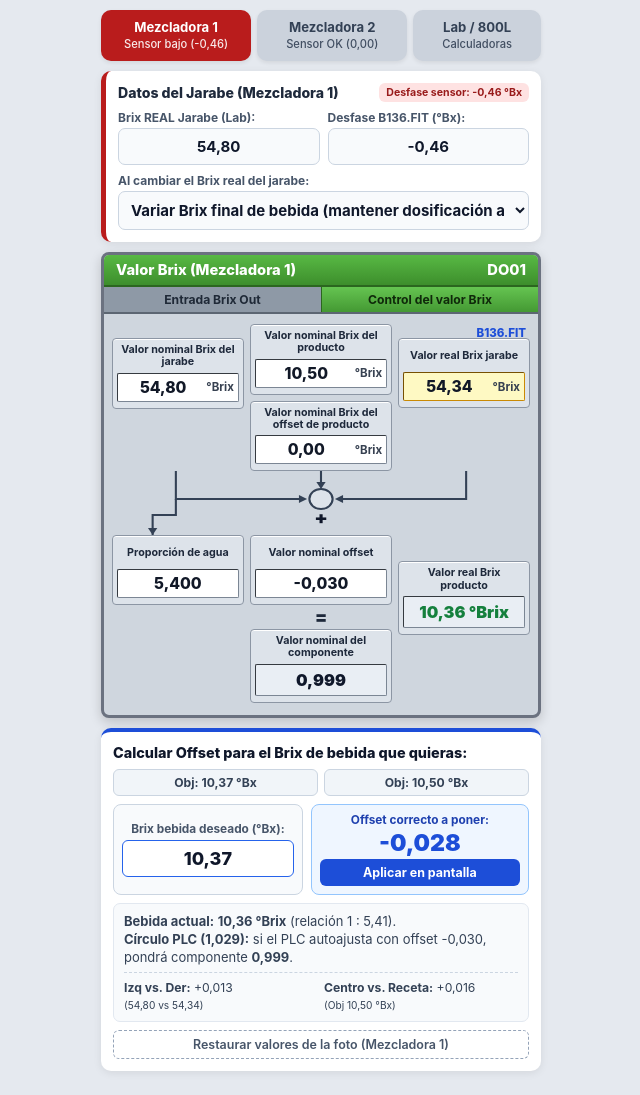
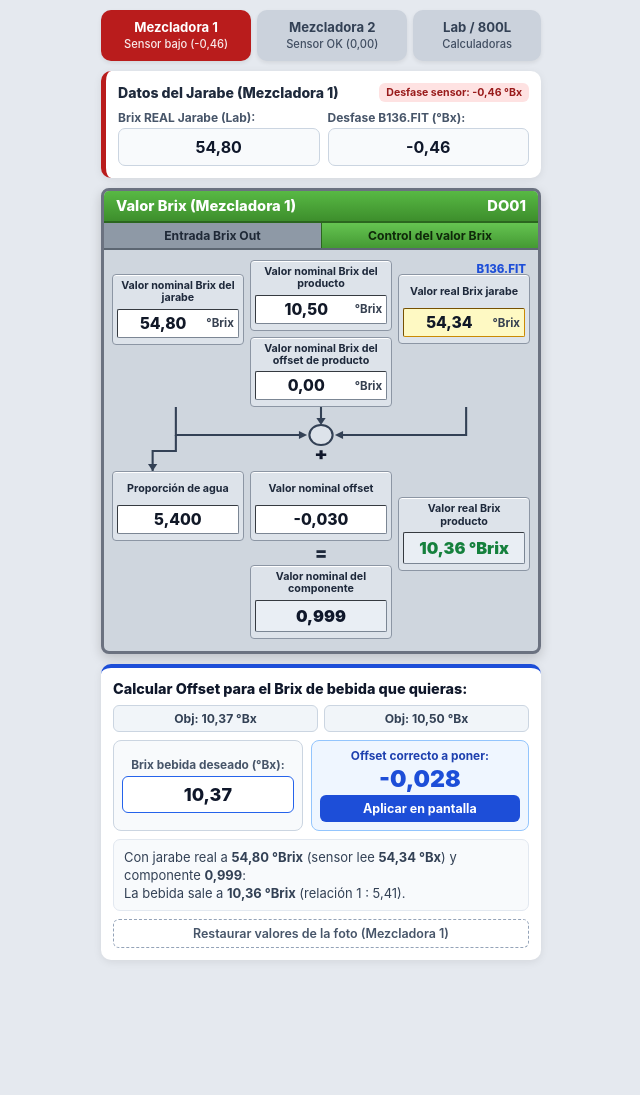
Before and after one commit to csc1987sfc/brix-bebida, a plain HTML site: page index.html in a window 1280 px wide. Shown: the whole page, without its empty margins (319-959 px from the left). After the commit the page ends 984 px from the top, so only its background shows below. Drawn offline with Linux system fonts and the light colour scheme.

Commit message:
Actualizar index.html

```diff
--- a/index.html
+++ b/index.html
@@ -148,19 +148,19 @@
             margin-bottom: 3px;
         }
 
-        .syrup-field input, .syrup-field select {
+        .syrup-field input {
             width: 100%;
             padding: 8px;
             border: 1.5px solid #cbd5e1;
             border-radius: 7px;
-            font-size: 15px;
+            font-size: 16px;
             font-weight: 700;
             text-align: center;
             background: #f8fafc;
             color: #0f172a;
         }
 
-        .syrup-field input:focus, .syrup-field select:focus {
+        .syrup-field input:focus {
             outline: none;
             border-color: #2563eb;
             background: #fff;
@@ -471,16 +471,6 @@
             line-height: 1.4;
         }
 
-        .breakdown-grid {
-            display: grid;
-            grid-template-columns: 1fr 1fr;
-            gap: 6px;
-            margin-top: 6px;
-            padding-top: 6px;
-            border-top: 1px dashed #cbd5e1;
-            font-size: 0.94em;
-        }
-
         .reset-link {
             display: block;
             width: 100%;
@@ -556,13 +546,6 @@
                 <div class="syrup-field">
                     <label for="m1-desfase">Desfase B136.FIT (°Bx):</label>
                     <input type="text" id="m1-desfase" inputmode="decimal" value="-0,46" oninput="onDesfaseInput(1)">
-                </div>
-                <div class="syrup-field" style="grid-column: span 2;">
-                    <label for="m1-modo">Al cambiar el Brix real del jarabe:</label>
-                    <select id="m1-modo" onchange="calcularMezcladora(1)">
-                        <option value="directo" selected>Variar Brix final de bebida (mantener dosificación actual)</option>
-                        <option value="auto">Lazo automático PLC (corregir componente y mantener bebida)</option>
-                    </select>
                 </div>
             </div>
         </div>
@@ -712,13 +695,6 @@
                 <div class="syrup-field">
                     <label for="m2-desfase">Desfase Medidor (°Bx):</label>
                     <input type="text" id="m2-desfase" inputmode="decimal" value="0,00" oninput="onDesfaseInput(2)">
-                </div>
-                <div class="syrup-field" style="grid-column: span 2;">
-                    <label for="m2-modo">Al cambiar el Brix real del jarabe:</label>
-                    <select id="m2-modo" onchange="calcularMezcladora(2)">
-                        <option value="directo" selected>Variar Brix final de bebida (mantener dosificación actual)</option>
-                        <option value="auto">Lazo automático PLC (corregir componente y mantener bebida)</option>
-                    </select>
                 </div>
             </div>
         </div>
@@ -915,7 +891,6 @@
     </div>
 
     <script>
-        // Guarda el componente actual de cada mezcladora para poder simular el impacto directo del jarabe
         const componenteActual = { 1: null, 2: null };
         const ultimoOffsetCalculado = { 1: 0, 2: 0 };
 
@@ -954,23 +929,18 @@
             return 0.9982 + 0.003855 * brix + 0.0000159 * brix * brix;
         }
 
-        /* CUANDO EL USUARIO CAMBIA PARÁMETROS EN LA PANTALLA HMI */
+        /* CUANDO SE CAMBIA OFFSET, AGUA O CONSIGNAS EN LA PANTALLA */
         function onHmiParamInput(m) {
-            componenteActual[m] = null; // Fuerza a recalcular el componente con los nuevos datos de la pantalla
+            componenteActual[m] = null;
             calcularMezcladora(m);
         }
 
-        /* SINCRONIZACIÓN JARABE REAL <-> LECTOR SENSOR */
+        /* CUANDO SE CAMBIA EL BRIX REAL DEL JARABE -> ACTUALIZA SENSOR Y BRIX FINAL DE BEBIDA */
         function onLabJarabeInput(m) {
             const jarabeLab = parseNum(document.getElementById(`m${m}-jarabe-lab`).value);
             const desfase = parseNum(document.getElementById(`m${m}-desfase`).value);
             if (jarabeLab > 0) {
-                const lecturaSensor = jarabeLab + desfase;
-                document.getElementById(`m${m}-jarabe-sensor`).value = fmt(lecturaSensor, 2);
-            }
-            // Si está en modo "auto", dejamos que el componente se recalcule; si está en "directo", conservamos el componente actual
-            if (document.getElementById(`m${m}-modo`).value === 'auto') {
-                componenteActual[m] = null;
+                document.getElementById(`m${m}-jarabe-sensor`).value = fmt(jarabeLab + desfase, 2);
             }
             calcularMezcladora(m);
         }
@@ -989,60 +959,45 @@
             const lecturaSensor = parseNum(document.getElementById(`m${m}-jarabe-sensor`).value);
             const desfase = parseNum(document.getElementById(`m${m}-desfase`).value);
             if (lecturaSensor > 0) {
-                const jarabeLab = lecturaSensor - desfase;
-                document.getElementById(`m${m}-jarabe-lab`).value = fmt(jarabeLab, 2);
-            }
-            if (document.getElementById(`m${m}-modo`).value === 'auto') {
-                componenteActual[m] = null;
+                document.getElementById(`m${m}-jarabe-lab`).value = fmt(lecturaSensor - desfase, 2);
             }
             calcularMezcladora(m);
         }
 
-        /* CÁLCULO DEL LAZO DE CONTROL KRONES (DO01) */
+        /* CÁLCULO PRINCIPAL */
         function calcularMezcladora(m) {
-            const jarabeNom = parseNum(document.getElementById(`m${m}-jarabe-nom`).value);
             const jarabeLab = parseNum(document.getElementById(`m${m}-jarabe-lab`).value);
             const jarabeSensor = parseNum(document.getElementById(`m${m}-jarabe-sensor`).value);
             const prodNom = parseNum(document.getElementById(`m${m}-prod-nom`).value);
             const prodOffset = parseNum(document.getElementById(`m${m}-prod-offset`).value);
             const propAgua = parseNum(document.getElementById(`m${m}-agua`).value);
             const offsetNom = parseNum(document.getElementById(`m${m}-offset-nom`).value);
-            const modo = document.getElementById(`m${m}-modo`).value;
             const brixDeseado = parseNum(document.getElementById(`m${m}-brix-deseado`).value);
 
             const brixObjPLC = prodNom + prodOffset;
 
-            if (jarabeSensor <= brixObjPLC || jarabeNom <= brixObjPLC || brixObjPLC <= 0 || propAgua <= 0 || jarabeLab <= 0) {
+            if (jarabeSensor <= brixObjPLC || brixObjPLC <= 0 || propAgua <= 0 || jarabeLab <= 0) {
                 document.getElementById(`m${m}-componente`).innerText = '---';
                 document.getElementById(`m${m}-prod-real`).innerText = '---';
                 return;
             }
 
-            // 1. Ratio requerido con el jarabe NOMINAL (arriba izquierda)
-            const densNom = densidadJarabe(jarabeNom);
-            const ratioReceta = (densNom / 0.9982) * ((jarabeNom / brixObjPLC) - 1);
-
-            // 2. Ratio requerido con el jarabe leído por el sensor (arriba derecha)
+            // 1. Factor base calculado por el PLC según lo que lee su sensor de jarabe
             const densSensor = densidadJarabe(jarabeSensor);
             const ratioSensorPLC = (densSensor / 0.9982) * ((jarabeSensor / brixObjPLC) - 1);
+            const factorBasePLC = propAgua / ratioSensorPLC;
 
-            // 3. Desglose de los dos ajustes dentro del círculo central:
-            const ajusteProducto = (propAgua / ratioReceta) - 1;
-            const ajusteJarabe = (propAgua / ratioSensorPLC) - (propAgua / ratioReceta);
-            const factorBasePLC = 1 + ajusteProducto + ajusteJarabe;
-
-            // 4. Valor nominal del componente
-            if (componenteActual[m] === null || modo === 'auto') {
+            // 2. Si se acaba de abrir o se tocó el offset/agua, actualizamos el componente con el offset puesto
+            if (componenteActual[m] === null) {
                 componenteActual[m] = factorBasePLC + offsetNom;
             }
             const componente = componenteActual[m];
 
-            // 5. Brix real del producto terminado usando el JARABE REAL (laboratorio) y el componente actual
+            // 3. Brix real del producto terminado con el jarabe real y el componente actual
             const ratioRealAgua = propAgua / componente;
             const densReal = densidadJarabe(jarabeLab);
             const prodReal = (densReal * jarabeLab) / (densReal + ratioRealAgua * 0.9982);
 
-            // Actualizar casillas HMI
             document.getElementById(`m${m}-componente`).innerText = fmt(componente, 3);
             const prodEl = document.getElementById(`m${m}-prod-real`);
             prodEl.innerText = fmt(prodReal, 2) + ' °Brix';
@@ -1053,7 +1008,7 @@
                 prodEl.className = 'hmi-output-val prod-status-bad';
             }
 
-            // 6. Calcular el offset exacto necesario para el Brix deseado por el usuario
+            // 4. Calcular el offset exacto necesario para el Brix de bebida deseado
             if (brixDeseado > 0 && jarabeLab > brixDeseado) {
                 const offsetCalc = calcularOffsetParaObjetivo(jarabeLab, propAgua, factorBasePLC, brixDeseado);
                 ultimoOffsetCalculado[m] = offsetCalc;
@@ -1062,16 +1017,11 @@
                 document.getElementById(`m${m}-offset-sugerido`).innerText = '---';
             }
 
-            // 7. Resumen informativo
-            const componenteAuto = factorBasePLC + offsetNom;
+            // 5. Resumen claro
             const resumenEl = document.getElementById(`m${m}-resumen`);
             resumenEl.innerHTML =
-                `<strong>Bebida actual:</strong> <strong>${fmt(prodReal, 2)} °Brix</strong> (relación 1 : ${fmt(ratioRealAgua, 2)}).<br>` +
-                `<strong>Círculo PLC (${fmt(factorBasePLC, 3)}):</strong> si el PLC autoajusta con offset ${fmtSigned(offsetNom, 3)}, pondrá componente <strong>${fmt(componenteAuto, 3)}</strong>.` +
-                `<div class="breakdown-grid">` +
-                `<div><strong>Izq vs. Der:</strong> ${fmtSigned(ajusteJarabe, 3)}<br><small>(${fmt(jarabeNom, 2)} vs ${fmt(jarabeSensor, 2)})</small></div>` +
-                `<div><strong>Centro vs. Receta:</strong> ${fmtSigned(ajusteProducto, 3)}<br><small>(Obj ${fmt(brixObjPLC, 2)} °Bx)</small></div>` +
-                `</div>`;
+                `Con jarabe real a <strong>${fmt(jarabeLab, 2)} °Brix</strong> (sensor lee <strong>${fmt(jarabeSensor, 2)} °Bx</strong>) y componente <strong>${fmt(componente, 3)}</strong>:<br>` +
+                `La bebida sale a <strong>${fmt(prodReal, 2)} °Brix</strong> (relación 1 : ${fmt(ratioRealAgua, 2)}).`;
         }
 
         function calcularOffsetParaObjetivo(jarabeLab, propAgua, factorBasePLC, objetivoBrix) {
@@ -1089,7 +1039,7 @@
         function aplicarOffsetCalculado(m) {
             const nuevoOffset = ultimoOffsetCalculado[m];
             document.getElementById(`m${m}-offset-nom`).value = fmt(nuevoOffset, 3);
-            componenteActual[m] = null; // Recalcula el componente con el nuevo offset aplicado
+            componenteActual[m] = null;
             calcularMezcladora(m);
         }
 
@@ -1098,7 +1048,6 @@
             if (m === 1) {
                 document.getElementById('m1-jarabe-lab').value = '54,80';
                 document.getElementById('m1-desfase').value = '-0,46';
-                document.getElementById('m1-modo').value = 'directo';
                 document.getElementById('m1-jarabe-nom').value = '54,80';
                 document.getElementById('m1-prod-nom').value = '10,50';
                 document.getElementById('m1-prod-offset').value = '0,00';
@@ -1109,7 +1058,6 @@
             } else {
                 document.getElementById('m2-jarabe-lab').value = '54,89';
                 document.getElementById('m2-desfase').value = '0,00';
-                document.getElementById('m2-modo').value = 'directo';
                 document.getElementById('m2-jarabe-nom').value = '55,30';
                 document.getElementById('m2-prod-nom').value = '10,37';
                 document.getElementById('m2-prod-offset').value = '0,00';
```
